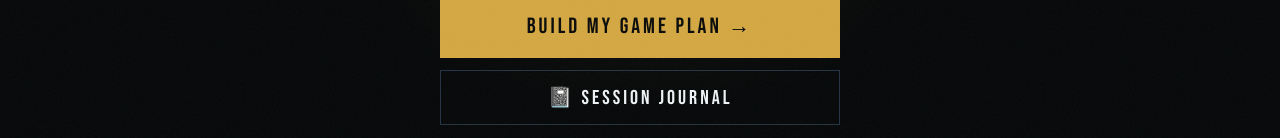
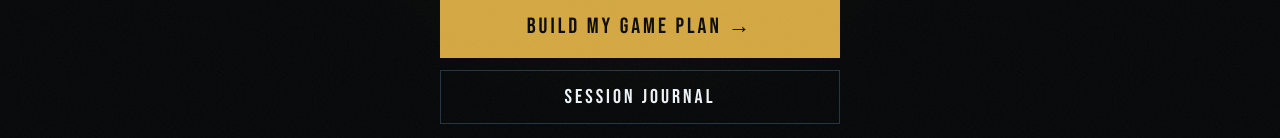
Before and after one commit to TapGodApp/tapgod, a website: page index.html in a window 1280 px wide. Shown: the part 662-800 px from the top of the page. Drawn offline with nearby package versions, Linux system fonts and the light colour scheme; a web font is replaced by a local one.

Commit message:
Update index.html

```diff
--- a/index.html
+++ b/index.html
@@ -381,7 +381,7 @@ async function loadEntries() {
     <p class="hero-desc">Stop winging every roll. <strong>Build a real game plan</strong> personalised to your belt, your body, your weaknesses — in under 3 minutes.</p>
     <div style="display:flex;flex-direction:column;align-items:center;gap:12px;width:100%;max-width:400px;">
       <button class="cta-btn" onclick="startApp()" style="width:100%;">BUILD MY GAME PLAN →</button>
-      <button onclick="showSection('journal')" style="width:100%;background:transparent;border:1px solid var(--border2);color:var(--white);font-family:'Bebas Neue',sans-serif;font-size:20px;letter-spacing:3px;padding:14px 28px;cursor:pointer;transition:all 0.2s;" onmouseover="this.style.borderColor='var(--gold)';this.style.color='var(--gold)'" onmouseout="this.style.borderColor='var(--border2)';this.style.color='var(--white)'">📓 SESSION JOURNAL</button>
+      <button onclick="showSection('journal')" style="width:100%;background:transparent;border:1px solid var(--border2);color:var(--white);font-family:'Bebas Neue',sans-serif;font-size:20px;letter-spacing:3px;padding:14px 28px;cursor:pointer;transition:all 0.2s;" onmouseover="this.style.borderColor='var(--gold)';this.style.color='var(--gold)'" onmouseout="this.style.borderColor='var(--border2)';this.style.color='var(--white)'">SESSION JOURNAL</button>
     </div>
     <p class="hero-footer">Game plan free forever — Journal from £6.99/month</p>
     <div class="hero-stats">
```
